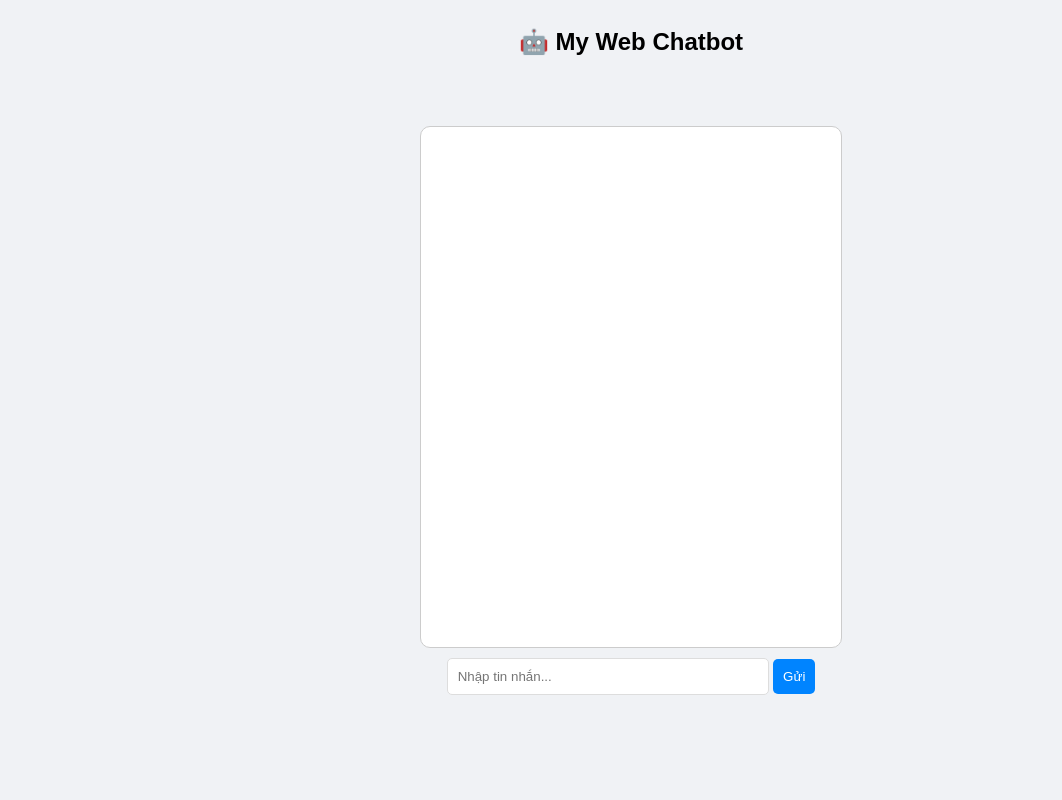
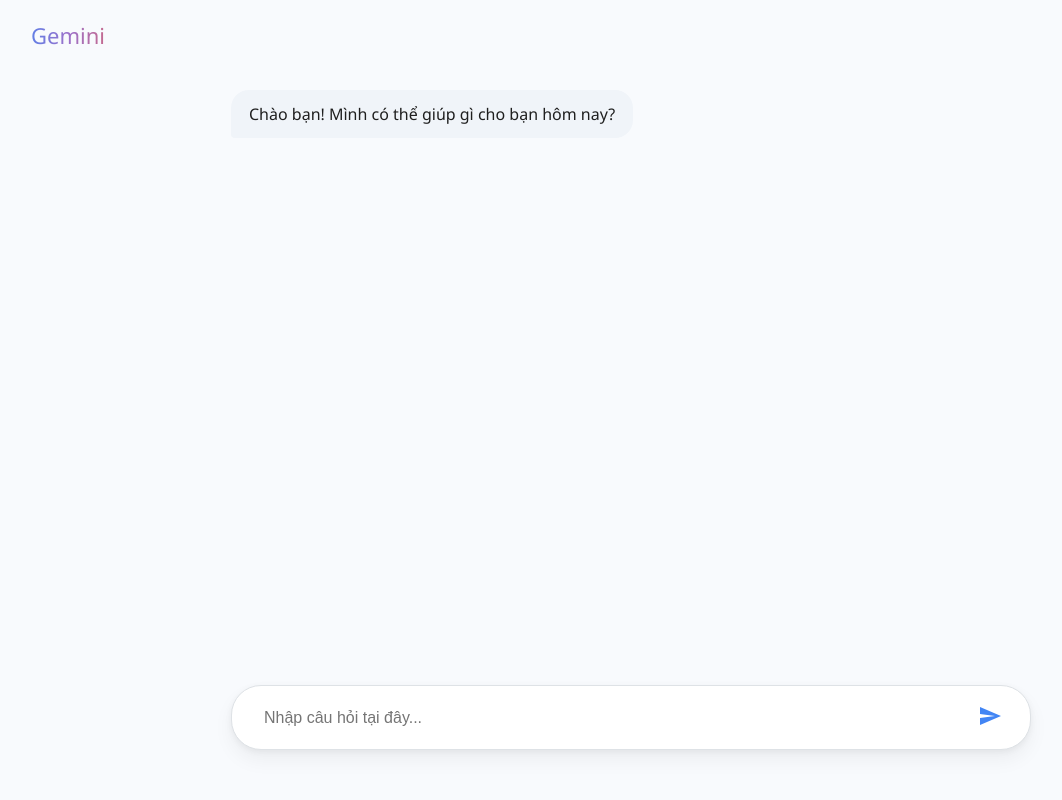
Before and after one commit to khang26042007/web-chatbot, a Flask app: page / in a window 1280 px wide. Shown: the whole page, without its empty margins (9-1071 px from the left). Run offline with Flask 3, Linux system fonts and the light colour scheme.

Commit message:
Giao diện Geimini

```diff
--- a/templates/index.html
+++ b/templates/index.html
@@ -1,40 +1,176 @@
 <!DOCTYPE html>
-<html>
+<html lang="vi">
 <head>
-    <title>My AI Chatbot</title>
+    <meta charset="UTF-8">
+    <meta name="viewport" content="width=device-width, initial-scale=1.0">
+    <title>Gemini Clone UI</title>
     <style>
-        body { font-family: Arial; display: flex; flex-direction: column; align-items: center; background: #f0f2f5; }
-        #chat-box { width: 400px; height: 500px; border: 1px solid #ccc; background: white; overflow-y: scroll; padding: 10px; margin-top: 50px; border-radius: 10px; }
-        #input-area { margin-top: 10px; }
-        input { padding: 10px; width: 300px; border-radius: 5px; border: 1px solid #ddd; }
-        button { padding: 10px; background: #0084ff; color: white; border: none; border-radius: 5px; cursor: pointer; }
+        :root {
+            --bg-color: #f8fafd;
+            --chat-bg: #ffffff;
+            --primary-gradient: linear-gradient(90deg, #4285f4, #9b72cb, #d96570);
+            --text-main: #1f1f1f;
+            --text-secondary: #444746;
+            --bot-bubble: #f0f4f9;
+        }
+
+        body {
+            font-family: 'Segoe UI', Roboto, Helvetica, Arial, sans-serif;
+            background-color: var(--bg-color);
+            color: var(--text-main);
+            margin: 0;
+            display: flex;
+            flex-direction: column;
+            height: 100vh;
+        }
+
+        /* Header */
+        header {
+            padding: 20px;
+            font-size: 22px;
+            font-weight: 500;
+            background: var(--primary-gradient);
+            -webkit-background-clip: text;
+            -webkit-text-fill-color: transparent;
+            width: fit-content;
+            margin-left: 20px;
+        }
+
+        /* Khung chat */
+        #chat-container {
+            flex: 1;
+            overflow-y: auto;
+            padding: 20px;
+            max-width: 800px;
+            width: 100%;
+            margin: 0 auto;
+            display: flex;
+            flex-direction: column;
+            gap: 20px;
+        }
+
+        .message {
+            max-width: 85%;
+            padding: 12px 18px;
+            border-radius: 18px;
+            line-height: 1.5;
+            font-size: 16px;
+            animation: fadeIn 0.3s ease;
+        }
+
+        @keyframes fadeIn {
+            from { opacity: 0; transform: translateY(10px); }
+            to { opacity: 1; transform: translateY(0); }
+        }
+
+        .user-msg {
+            align-self: flex-end;
+            background-color: #e9eef6;
+            color: var(--text-main);
+            border-bottom-right-radius: 4px;
+        }
+
+        .bot-msg {
+            align-self: flex-start;
+            background-color: var(--bot-bubble);
+            color: var(--text-main);
+            border-bottom-left-radius: 4px;
+        }
+
+        /* Vùng nhập liệu */
+        .input-wrapper {
+            padding: 20px;
+            max-width: 800px;
+            width: 100%;
+            margin: 0 auto 30px auto;
+            position: relative;
+        }
+
+        #input-container {
+            background: #ffffff;
+            border-radius: 30px;
+            padding: 10px 20px;
+            display: flex;
+            align-items: center;
+            box-shadow: 0 2px 6px rgba(0,0,0,0.05), 0 10px 20px rgba(0,0,0,0.05);
+            border: 1px solid #dee2e6;
+        }
+
+        input {
+            flex: 1;
+            border: none;
+            outline: none;
+            padding: 12px;
+            font-size: 16px;
+            background: transparent;
+        }
+
+        button {
+            background: none;
+            border: none;
+            cursor: pointer;
+            padding: 8px;
+            transition: transform 0.2s;
+        }
+
+        button:hover {
+            transform: scale(1.1);
+        }
+
+        button svg {
+            fill: #4285f4;
+        }
+
+        /* Thanh cuộn */
+        #chat-container::-webkit-scrollbar { width: 6px; }
+        #chat-container::-webkit-scrollbar-thumb { background: #ccd0d5; border-radius: 10px; }
     </style>
 </head>
 <body>
-    <h2>🤖 My Web Chatbot</h2>
-    <div id="chat-box"></div>
-    <div id="input-area">
-        <input type="text" id="user-input" placeholder="Nhập tin nhắn...">
-        <button onclick="sendMessage()">Gửi</button>
+
+    <header>Gemini</header>
+
+    <div id="chat-container">
+        <div class="message bot-msg">Chào bạn! Mình có thể giúp gì cho bạn hôm nay?</div>
+    </div>
+
+    <div class="input-wrapper">
+        <div id="input-container">
+            <input type="text" id="user-input" placeholder="Nhập câu hỏi tại đây..." onkeypress="if(event.key === 'Enter') sendMessage()">
+            <button onclick="sendMessage()">
+                <svg viewBox="0 0 24 24" width="24" height="24"><path d="M2.01 21L23 12 2.01 3 2 10l15 2-15 2z"></path></svg>
+            </button>
+        </div>
     </div>
 
     <script>
         async function sendMessage() {
             const input = document.getElementById('user-input');
-            const box = document.getElementById('chat-box');
-            if(!input.value) return;
+            const container = document.getElementById('chat-container');
+            const message = input.value.trim();
 
-            box.innerHTML += `<p><b>Bạn:</b> ${input.value}</p>`;
+            if (!message) return;
 
-            const response = await fetch('/get_response', {
-                method: 'POST',
-                headers: {'Content-Type': 'application/json'},
-                body: JSON.stringify({msg: input.value})
-            });
-            const data = await response.json();
-            box.innerHTML += `<p style="color: blue"><b>Bot:</b> ${data.reply}</p>`;
+            // Hiển thị tin nhắn người dùng
+            container.innerHTML += `<div class="message user-msg">${message}</div>`;
             input.value = '';
-            box.scrollTop = box.scrollHeight;
+            container.scrollTop = container.scrollHeight;
+
+            // Gọi API Flask
+            try {
+                const response = await fetch('/get_response', {
+                    method: 'POST',
+                    headers: {'Content-Type': 'application/json'},
+                    body: JSON.stringify({msg: message})
+                });
+                const data = await response.json();
+
+                // Hiển thị tin nhắn Bot
+                container.innerHTML += `<div class="message bot-msg">${data.reply}</div>`;
+                container.scrollTop = container.scrollHeight;
+            } catch (error) {
+                console.error("Lỗi:", error);
+            }
         }
     </script>
 </body>
```
